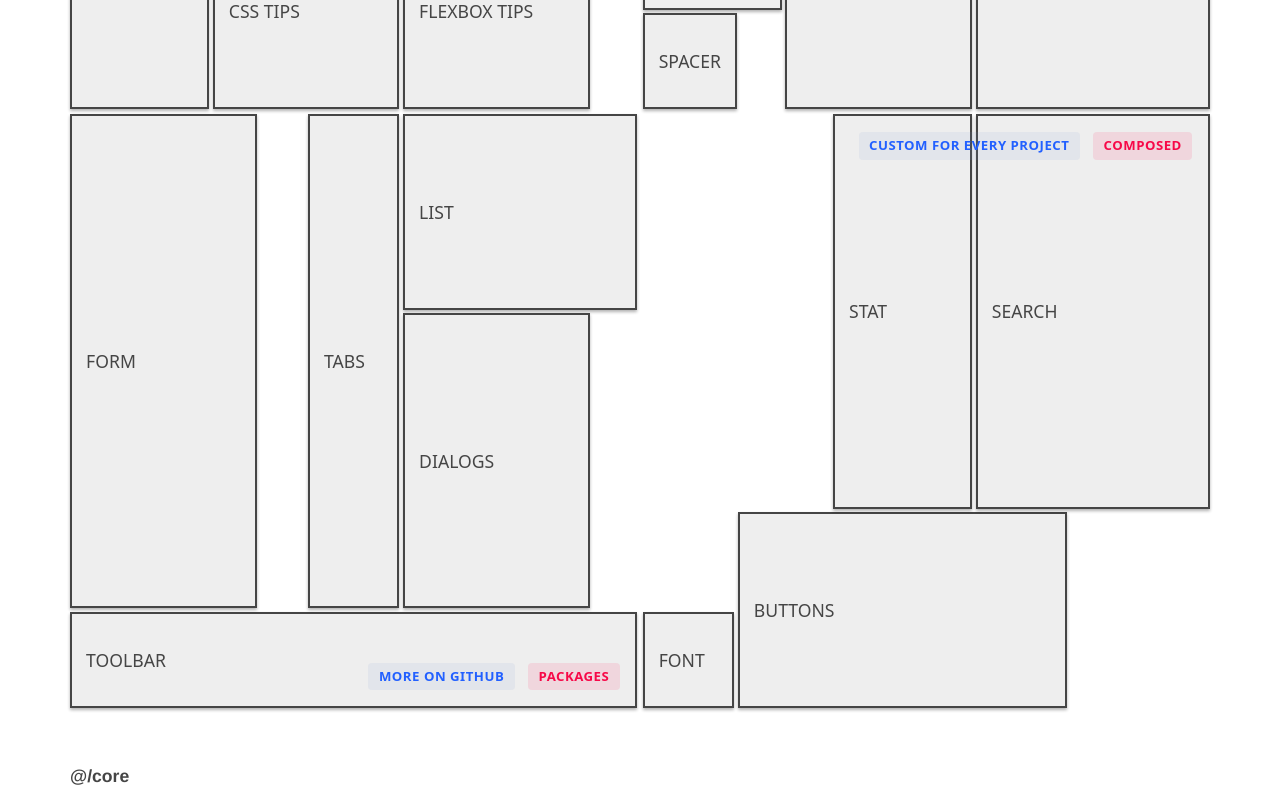
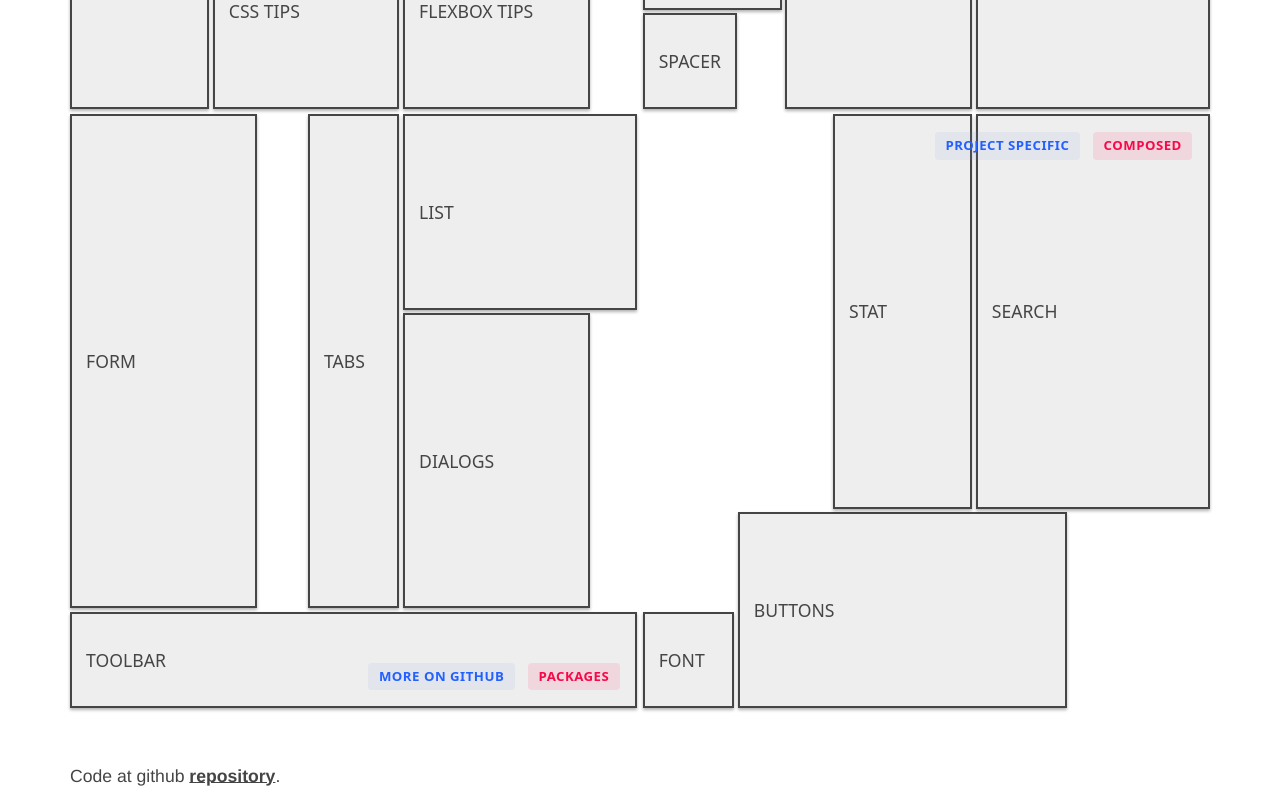
Before and after one commit to polmoneys/write-interfaces, a Next.js app: page / in a window 1280 px wide. Shown: the part 720-1520 px from the top of the page. Built offline with nearby package versions, Linux system fonts and the light colour scheme.

Commit message:
💐 Improve demos

```diff
--- a/features/landing/ComposedSlots.tsx
+++ b/features/landing/ComposedSlots.tsx
@@ -93,7 +93,7 @@ const ComposedSlots = (props: Props) => {
                 }}
             >
                 <Row className="main-margin">
-                    <Tag>CUSTOM FOR EVERY PROJECT</Tag>
+                    <Tag>PROJECT SPECIFIC</Tag>
                     <Tag fill="var(--error-000)" color="var(--error-200)">
                         COMPOSED
                     </Tag>
--- a/pages/index.tsx
+++ b/pages/index.tsx
@@ -46,6 +46,15 @@ export default function Home() {
             <SpacerSection />
             <Col className={styles.content}>
                 <SpacerParagraph />
+                <HelveticaNeue>
+                    Code at github{' '}
+                    <a href="https://github.com/polmoneys/write-interfaces">
+                        <b>repository</b>
+                    </a>
+                    .
+                </HelveticaNeue>
+                <SpacerParagraph />
+
                 <HelveticaNeueBold> @/core </HelveticaNeueBold>
                 <SpacerParagraph />
                 <GridFlex gap="1em" as="nav">
```
